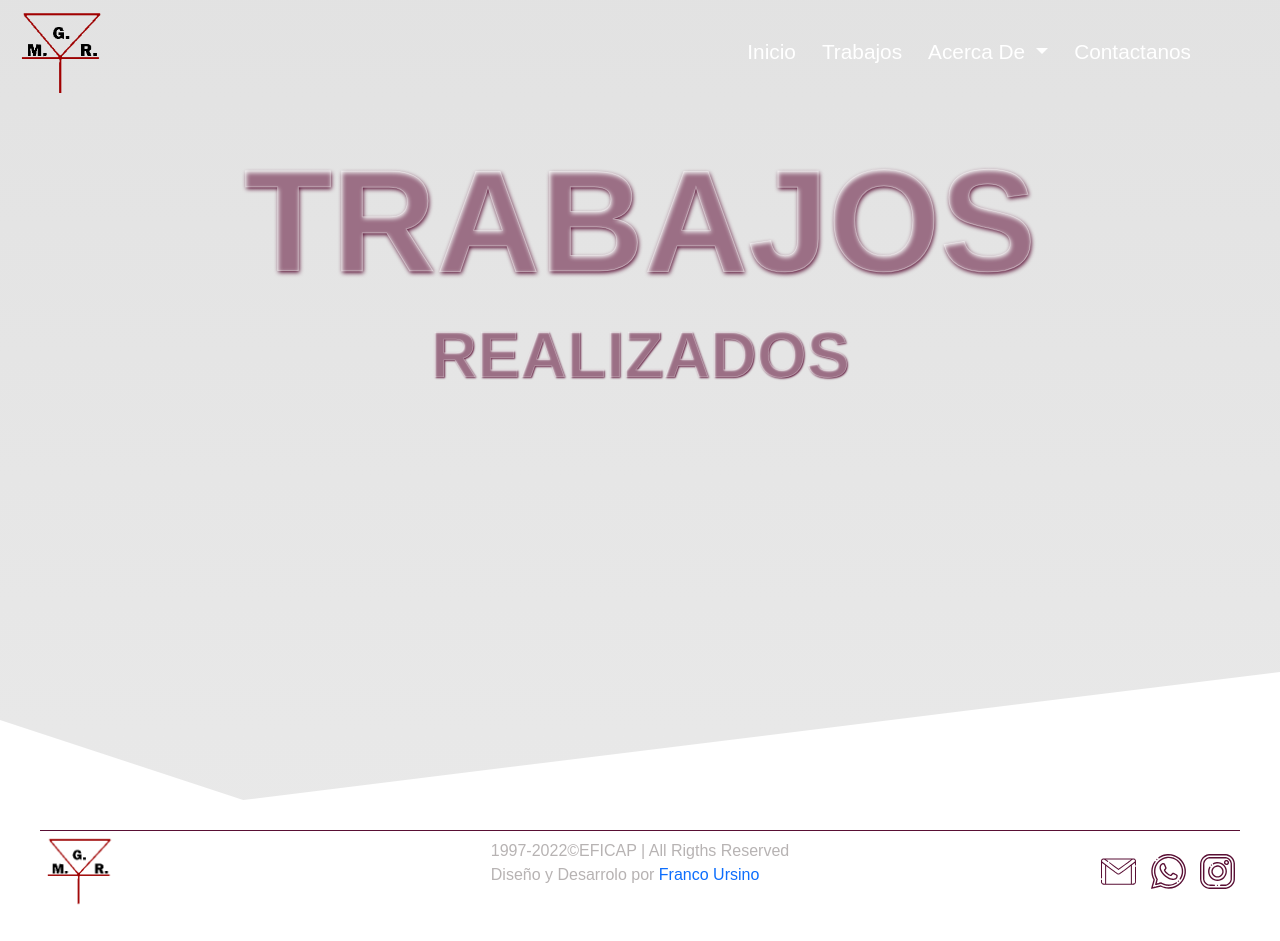
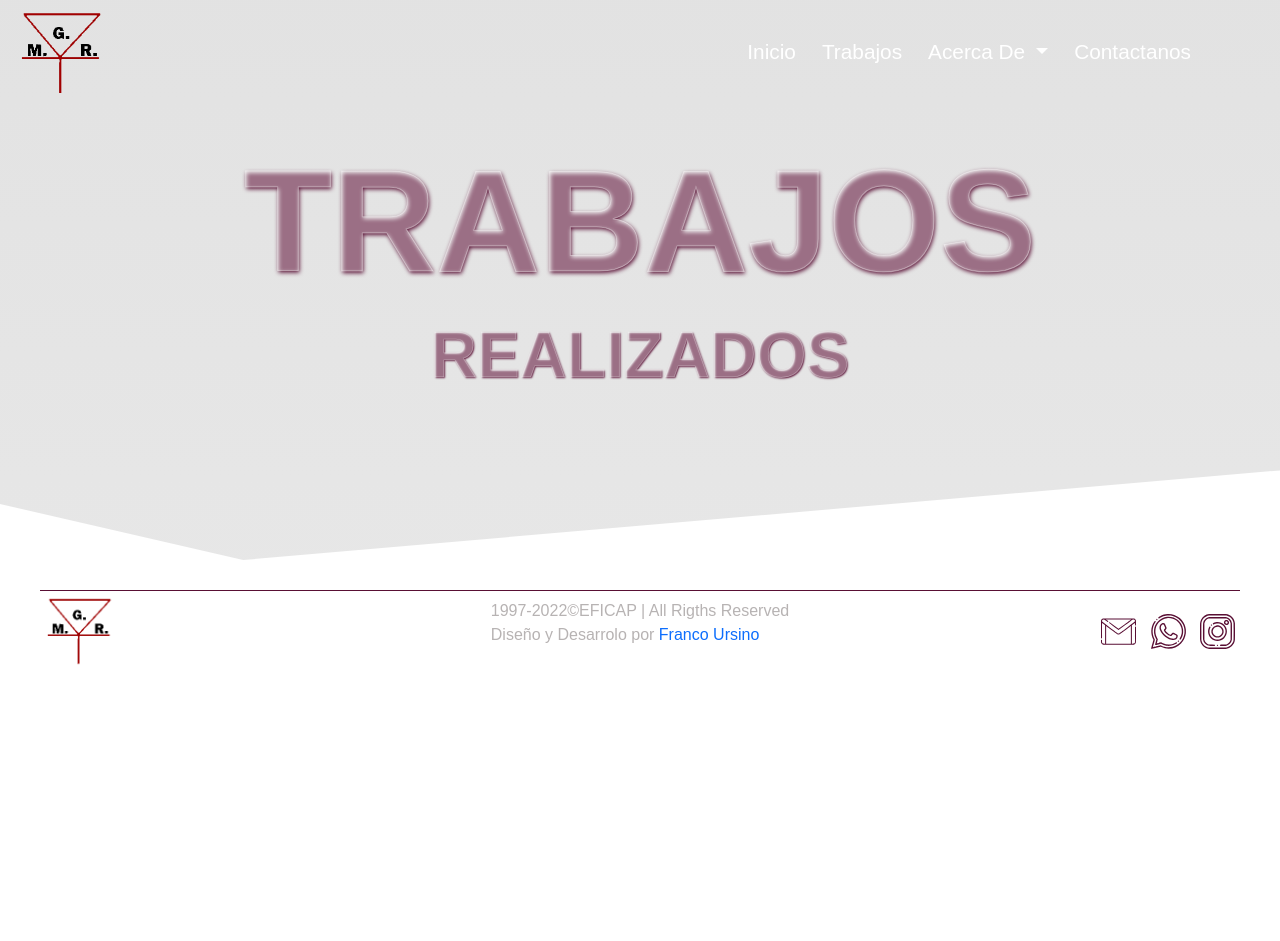
Before and after one commit to FrancoUrsino/MGR, a website: page pages/proyectos.html in a window 1280 px wide. After the commit the page ends 800 px from the top, so only its background shows below. Drawn offline with nearby package versions, Linux system fonts and the light colour scheme; a web font is replaced by a local one.

Commit message:
fix bugs

```diff
--- a/scss/_header.scss
+++ b/scss/_header.scss
@@ -1,6 +1,6 @@
 .header{
   width: 100%;
-  height: 100vh;
+  height: 70vh;
   background: linear-gradient(rgba(119, 119, 119, 0.7), rgba(119, 119, 119, 0.7)), url(../img/header.jpg);
   background-position: center;
   background-size: cover;
@@ -93,7 +93,7 @@
 
 .header__proyectos{
   width: 100%;
-  height: 100vh;
+  height: 70vh;
   background: linear-gradient(rgba(214, 214, 214, 0.7), rgba(223, 223, 223, 0.7)), url(../img/plano.jpg);
   background-position: center;
   background-size: cover;
```
Also changed, not shown: css/style.css, img/svg/bosquejo.svg.
